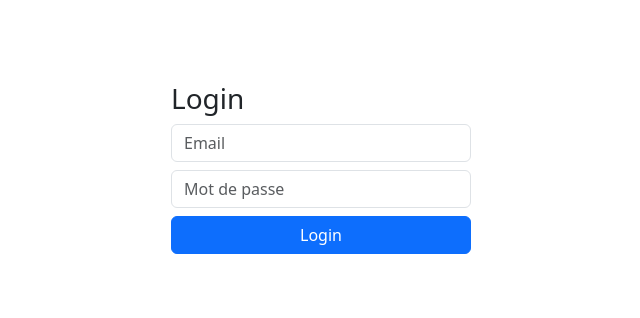
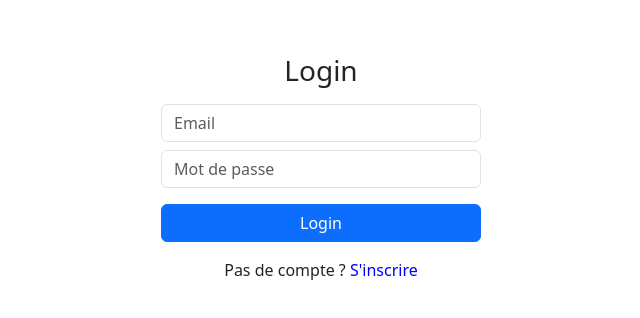
Before and after one commit to jonhsongabriel/Lumenprojet, a React (Create React App) app in the folder gestionenergie/: page /login in a window 1280 px wide. Shown: the part 232-550 px from the top of the page, without its empty margins (319-959 px from the left). Built offline with nearby package versions, Linux system fonts and the light colour scheme.

Commit message:
fix login UI + register link

```diff
--- a/gestionenergie/src/Login.js
+++ b/gestionenergie/src/Login.js
@@ -28,7 +28,7 @@ function Login() {
         throw new Error(data.message || "Erreur connexion");
       }
 
-      // 🔐 STORAGE STABLE
+      // 🔐 stockage sécurisé simple
       localStorage.setItem("token", data.token);
       localStorage.setItem("role", data.role);
       localStorage.setItem("nom", data.nom);
@@ -44,10 +44,15 @@ function Login() {
 
   return (
     <div className="d-flex justify-content-center align-items-center vh-100">
-      <form onSubmit={handleSubmit} style={{ width: "300px" }}>
-        <h3>Login</h3>
+      <form onSubmit={handleSubmit} style={{ width: "320px" }}>
 
-        {error && <div className="alert alert-danger">{error}</div>}
+        <h3 className="text-center mb-3">Login</h3>
+
+        {error && (
+          <div className="alert alert-danger">
+            {error}
+          </div>
+        )}
 
         <input
           className="form-control mb-2"
@@ -57,16 +62,33 @@ function Login() {
         />
 
         <input
-          className="form-control mb-2"
+          className="form-control mb-3"
           type="password"
           placeholder="Mot de passe"
           value={motdepasse}
           onChange={(e) => setMotdepasse(e.target.value)}
         />
 
-        <button className="btn btn-primary w-100" disabled={loading}>
+        <button
+          className="btn btn-primary w-100"
+          disabled={loading}
+        >
           {loading ? "Connexion..." : "Login"}
         </button>
+
+        {/* 🔥 REGISTER LINK */}
+        <div className="text-center mt-3">
+          <p className="mb-0">
+            Pas de compte ?{" "}
+            <span
+              style={{ color: "blue", cursor: "pointer" }}
+              onClick={() => navigate("/register")}
+            >
+              S'inscrire
+            </span>
+          </p>
+        </div>
+
       </form>
     </div>
   );
```
